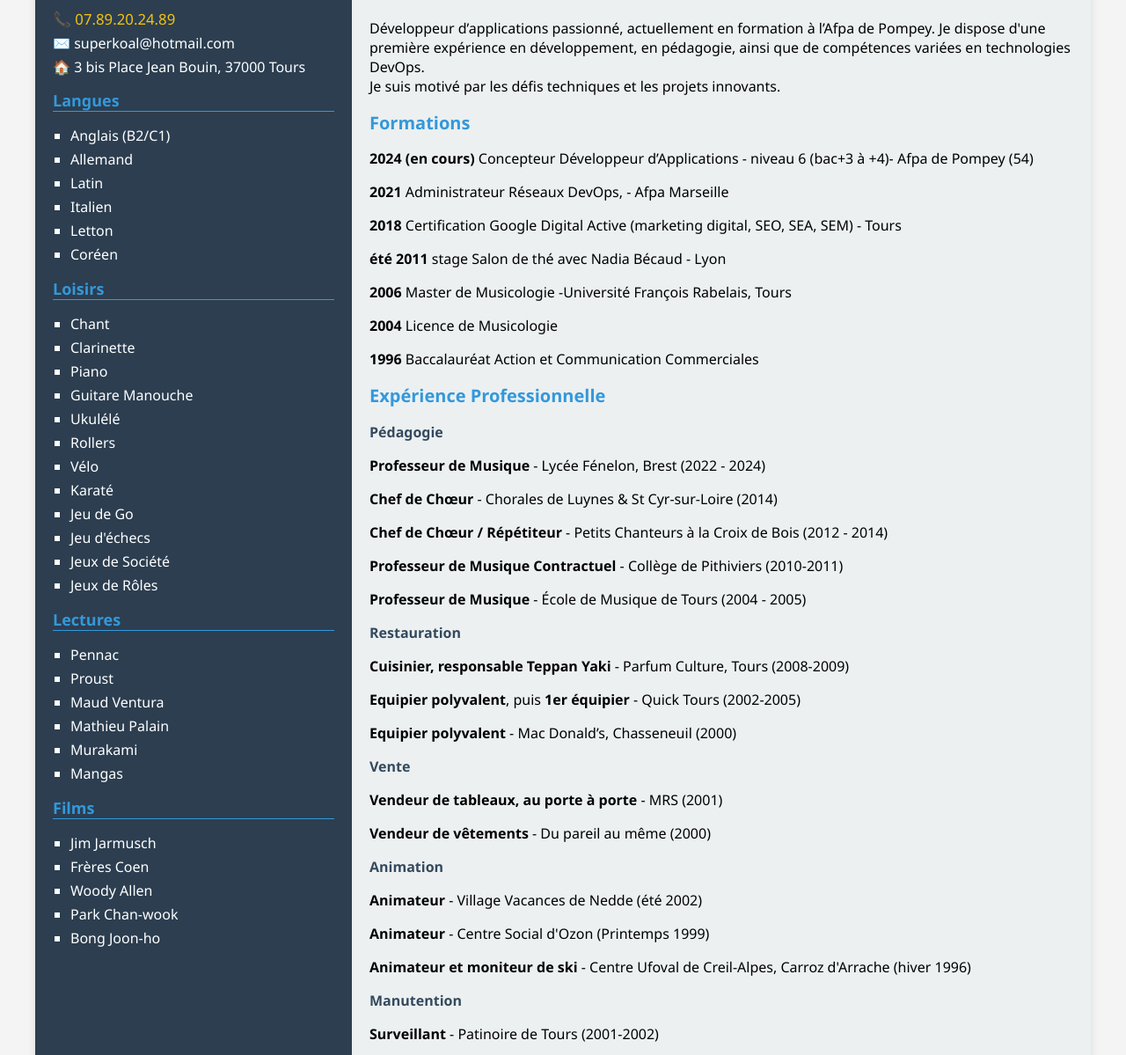
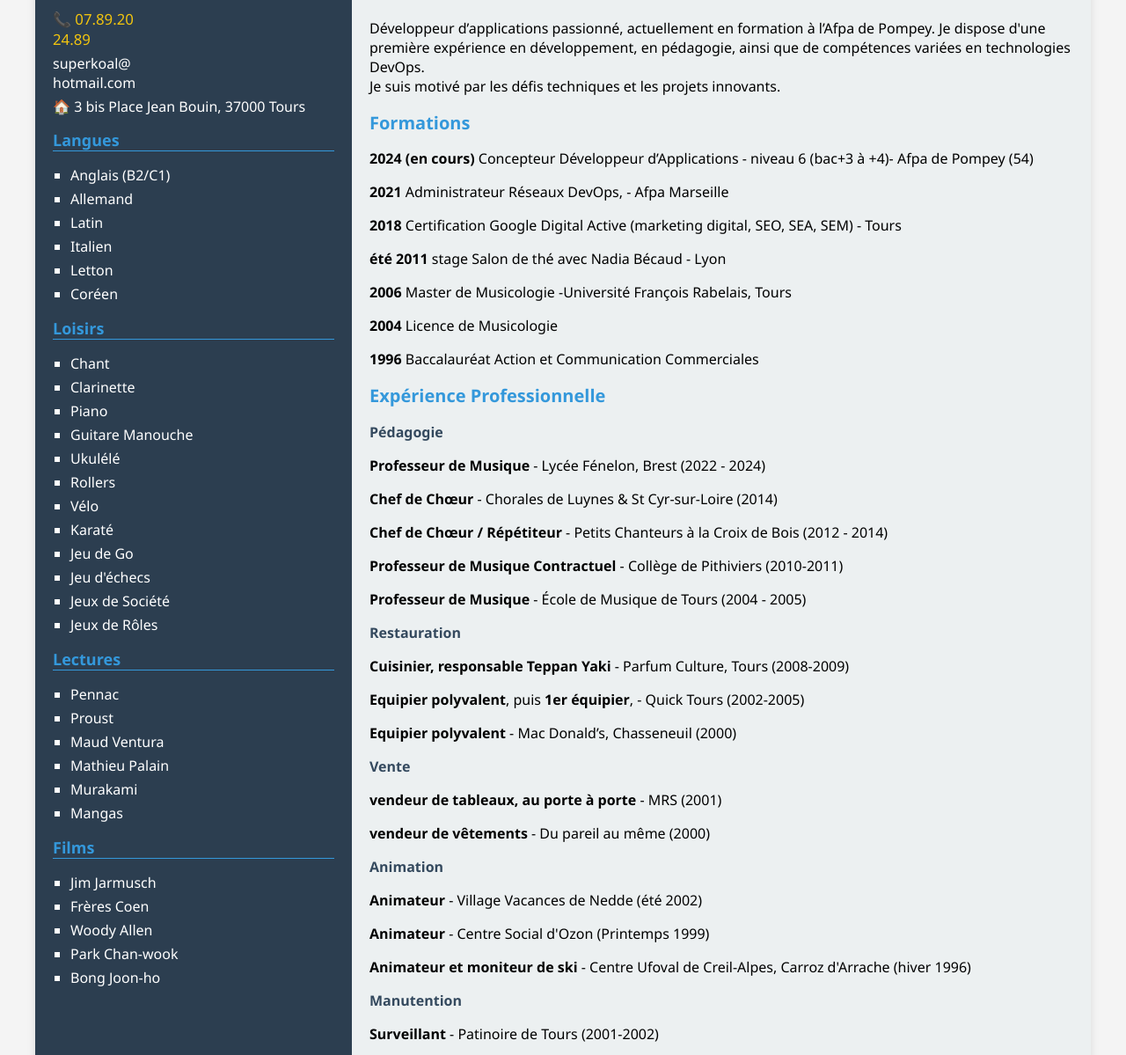
Before and after one commit to yglsan2/yglsan2.github.io, a plain HTML site: page index.html in a window 1280 px wide. Shown: the part 79-1278 px from the top of the page at 88% size. Drawn offline with Linux system fonts and the light colour scheme.

Commit message:
Update index.html
commit

```diff
--- a/index.html
+++ b/index.html
@@ -13,8 +13,8 @@
 
             <h1>Benjamin Moine</h1>
             <div class="contact-info">
-                <p>📞 07.89.20.24.89</p>
-                <p id="email">✉️ superkoal@hotmail.com</p>
+                <p>📞 <span class="phone-number">07.89.20</span><br><span class="phone-number">24.89</span></p>
+                <p id="email"><span class="email-part">superkoal@</span><br><span class="email-part">hotmail.com</span></p>
                 <p>🏠 3 bis Place Jean Bouin, 37000 Tours</p>
             </div>
 
@@ -28,7 +28,7 @@
                     <li>Letton</li>
                     <li>Coréen</li>
                 </ul>
-             </div>
+            </div>
 
             <div class="section">
                 <h2 class="section-title">Loisirs</h2>
@@ -76,14 +76,14 @@
             <div class="section">
                 <h2>Profil</h2>
                 <p>Développeur d’applications passionné, actuellement en formation à l’Afpa de Pompey. Je dispose d'une première expérience en développement, en pédagogie, ainsi que de compétences variées en technologies DevOps.
-               <br> Je suis motivé par les défis techniques et les projets innovants.</p>
+                <br> Je suis motivé par les défis techniques et les projets innovants.</p>
             </div>
 
             <div class="section">
                 <h2>Formations</h2>
                 <p><strong>2024 (en cours)</strong> Concepteur Développeur d’Applications - niveau 6 (bac+3 à +4)- Afpa de Pompey (54)</p>
-                <p><strong>2021</strong>  Administrateur Réseaux DevOps, - Afpa Marseille</p>
-                <p><strong>2018</strong>  Certification Google Digital Active (marketing digital, SEO, SEA, SEM) - Tours</p>
+                <p><strong>2021</strong> Administrateur Réseaux DevOps, - Afpa Marseille</p>
+                <p><strong>2018</strong> Certification Google Digital Active (marketing digital, SEO, SEA, SEM) - Tours</p>
                 <p><strong>été 2011</strong> stage Salon de thé avec Nadia Bécaud - Lyon</p>
                 <p><strong>2006</strong> Master de Musicologie -Université François Rabelais, Tours</p>
                 <p><strong>2004</strong> Licence de Musicologie</p>
@@ -101,12 +101,12 @@
 
                 <h3>Restauration</h3>
                 <p><strong>Cuisinier, responsable Teppan Yaki</strong> - Parfum Culture, Tours (2008-2009)</p>
-                <p><strong>Equipier polyvalent</strong>, puis <strong>1er équipier</strong> - Quick Tours (2002-2005)</p>
+                <p><strong>Equipier polyvalent</strong>, puis <strong>1er équipier</strong>, - Quick Tours (2002-2005)</p>
                 <p><strong>Equipier polyvalent</strong> - Mac Donald’s, Chasseneuil (2000)</p>
 
                 <h3>Vente</h3>
-                <p><strong>Vendeur de tableaux, au porte à porte</strong> - MRS (2001)</p>
-                <p><strong>Vendeur de vêtements</strong> - Du pareil au même (2000)</p>
+                <p><strong>vendeur de tableaux, au porte à porte</strong> - MRS (2001)</p>
+                <p><strong>vendeur de vêtements</strong> - Du pareil au même (2000)</p>
 
                 <h3>Animation</h3>
                 <p><strong>Animateur</strong> - Village Vacances de Nedde (été 2002)</p>
```
